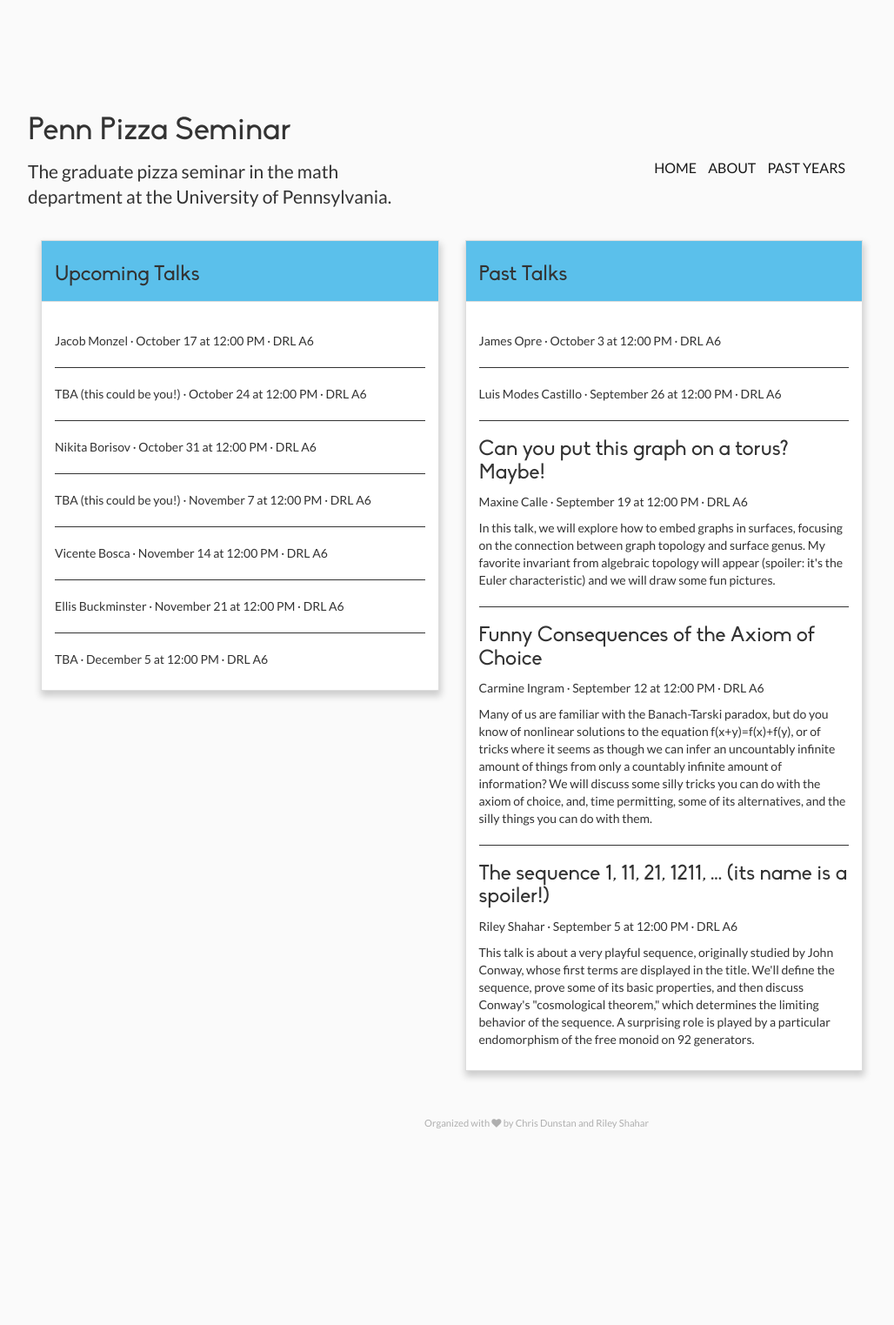
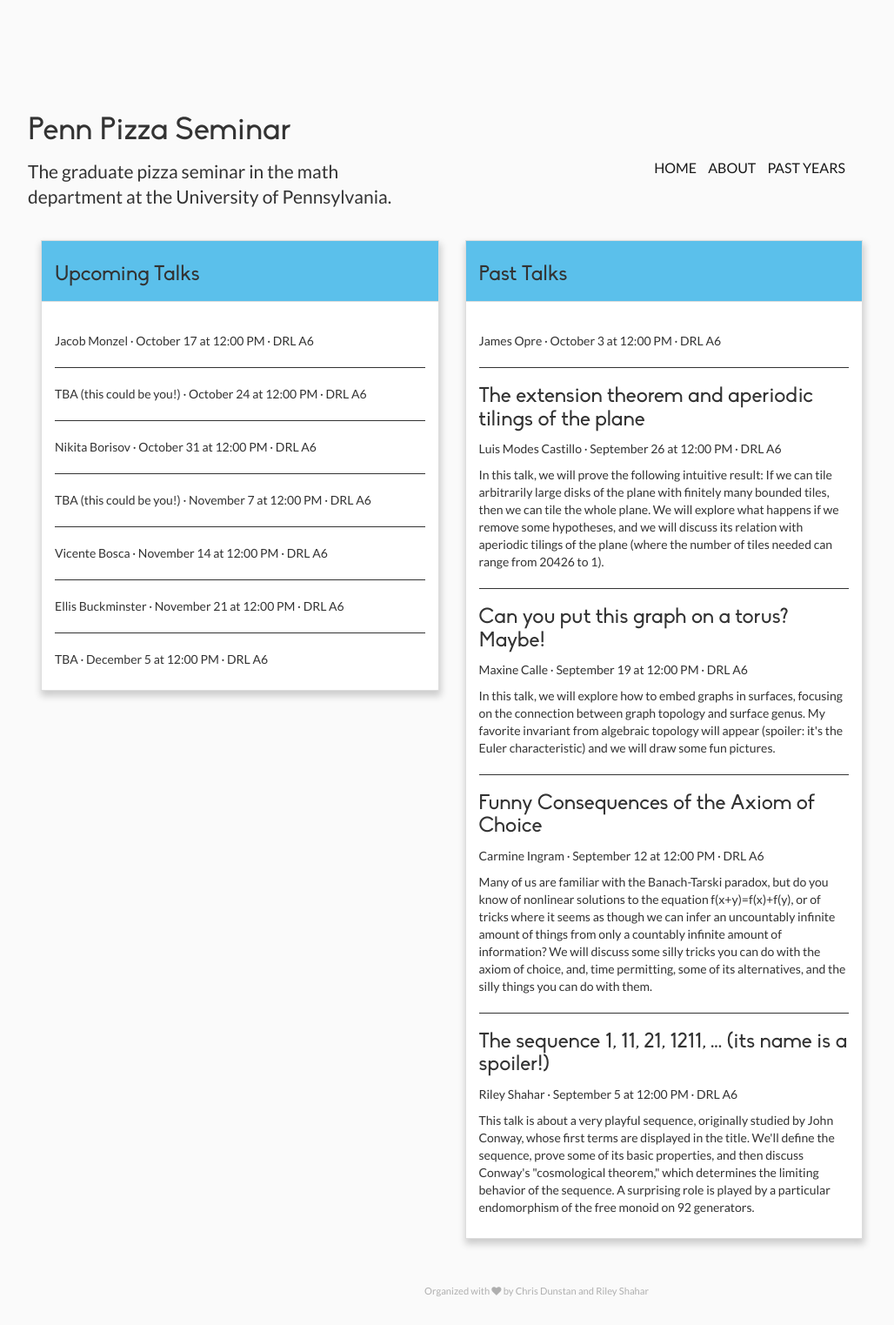
Before and after one commit to pizza-seminar/pizza-seminar.github.io, a Jekyll site: the page built from index.html, in a window 1280 px wide. Shown: the whole page at 87% size, without its empty margins (38-1066 px from the left). Built offline with Jekyll 4.4.1, drawn with Linux system fonts in a browser that asks for light colours; nearby versions of some CDN libraries; before the commit the page ends 1330 px from its top, so only the background shows below that.

Commit message:
add Luis's talk

```diff
--- a/_data/events.yml
+++ b/_data/events.yml
@@ -31,7 +31,9 @@
   date: 2025-10-03T12:00:00-04:00
   location: DRL A6
 
-- speaker: Luis Modes Castillo
+- title: The extension theorem and aperiodic tilings of the plane
+  abstract: "In this talk, we will prove the following intuitive result: If we can tile arbitrarily large disks of the plane with finitely many bounded tiles, then we can tile the whole plane. We will explore what happens if we remove some hypotheses, and we will discuss its relation with aperiodic tilings of the plane (where the number of tiles needed can range from 20426 to 1)."
+  speaker: Luis Modes Castillo
   date: 2025-09-26T12:00:00-04:00
   location: DRL A6
 
```
